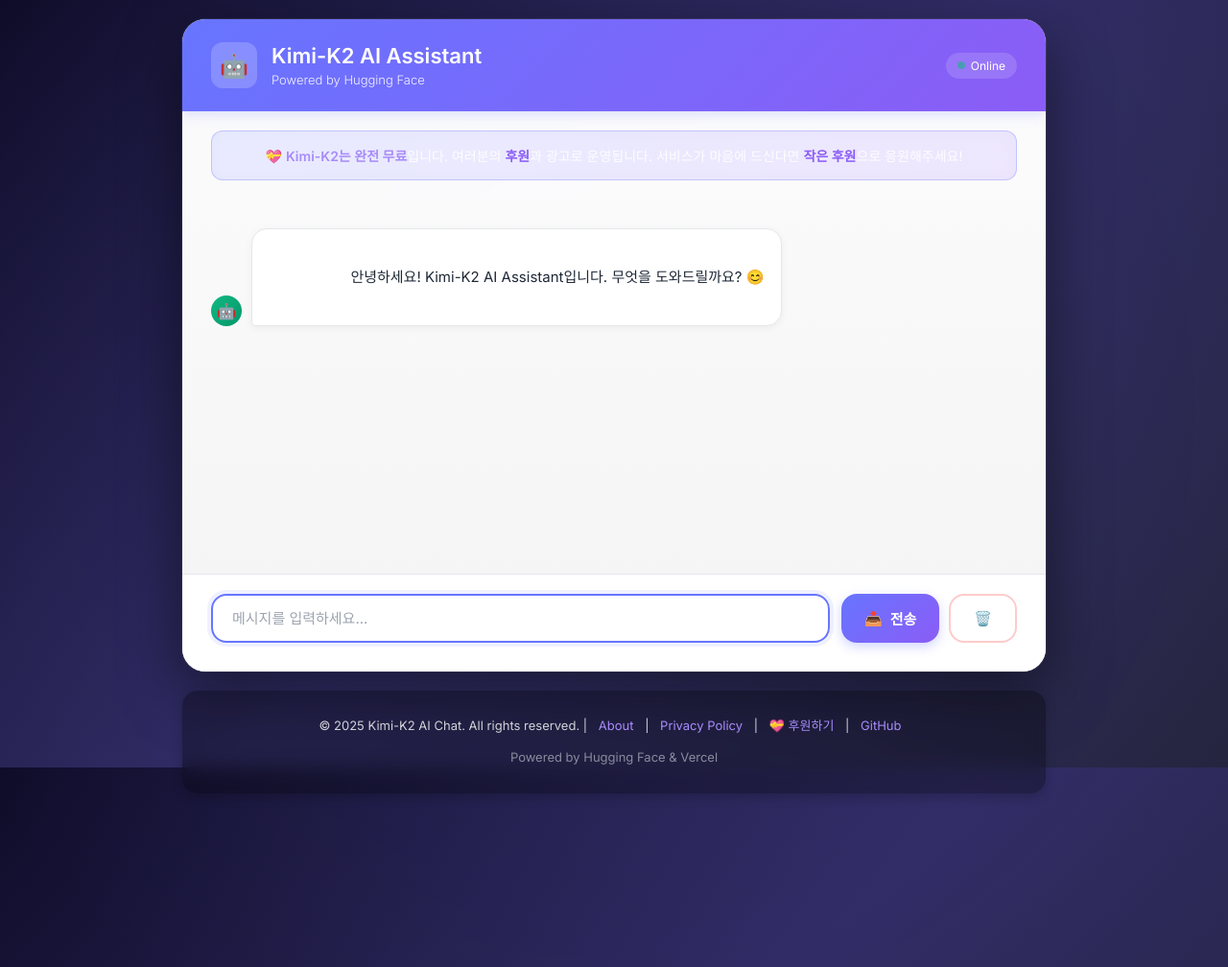
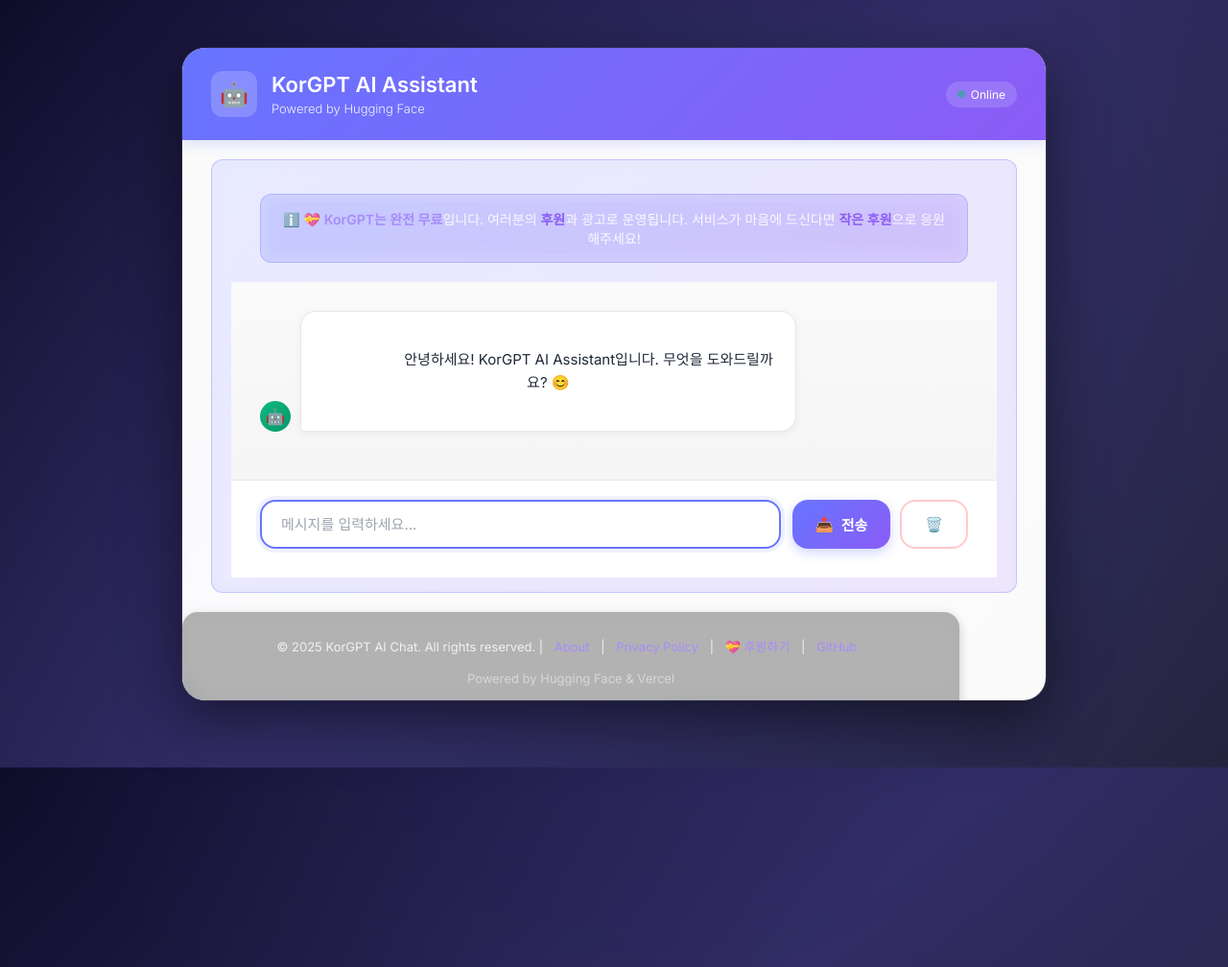
Before and after one commit to overy1234/kimigpt, a Flask app: page / in a window 1280 px wide; the page is wider, and only the part inside the window is pictured. Shown: the top 1008 px of that part at 96% size. Run offline with Flask 3, Linux system fonts and the light colour scheme.

Commit message:
Rename Kimi-K2 to KorGPT across all files

```diff
--- a/app.py
+++ b/app.py
@@ -11,7 +11,7 @@
 # Vercel에서는 정적 파일을 직접 서빙하므로 이 설정 추가
 app.config['SEND_FILE_MAX_AGE_DEFAULT'] = 0
 
-# Kimi-K2 API 클라이언트 설정
+# KorGPT API 클라이언트 설정
 client = OpenAI(
     base_url="https://router.huggingface.co/v1",
     api_key=os.environ.get("HF_TOKEN", "your-huggingface-token-here"),
@@ -59,7 +59,7 @@
             "content": user_message
         })
 
-        # Kimi-K2 API 호출
+        # KorGPT API 호출
         completion = client.chat.completions.create(
             model="moonshotai/Kimi-K2-Instruct:fireworks-ai",
             messages=conversations[session_id],
--- a/templates/index.html
+++ b/templates/index.html
@@ -3,7 +3,7 @@
 <head>
     <meta charset="UTF-8">
     <meta name="viewport" content="width=device-width, initial-scale=1.0">
-    <title>Kimi-K2 AI Chat</title>
+    <title>KorGPT AI Chat</title>
     <link rel="preconnect" href="https://fonts.googleapis.com">
     <link rel="preconnect" href="https://fonts.gstatic.com" crossorigin>
     <link href="https://fonts.googleapis.com/css2?family=Inter:wght@300;400;500;600;700&display=swap" rel="stylesheet">
@@ -495,7 +495,7 @@
             <div class="chat-header-left">
                 <div class="chat-header-icon">🤖</div>
                 <div class="chat-header-text">
-                    <h1>Kimi-K2 AI Assistant</h1>
+                    <h1>KorGPT AI Assistant</h1>
                     <p>Powered by Hugging Face</p>
                 </div>
             </div>
@@ -507,7 +507,9 @@
 
         <!-- 안내 배너 -->
         <div class="info-banner">
-            💝 <strong>Kimi-K2는 완전 무료</strong>입니다.
+                    <div class="info-banner">
+            <span class="info-icon">ℹ️</span>
+            💝 <strong>KorGPT는 완전 무료</strong>입니다.
             여러분의 <a href="/donate">후원</a>과 광고로 운영됩니다.
             서비스가 마음에 드신다면 <a href="/donate">작은 후원</a>으로 응원해주세요!
         </div>
@@ -516,7 +518,7 @@
             <div class="message assistant">
                 <div class="message-avatar">🤖</div>
                 <div class="message-content">
-                    안녕하세요! Kimi-K2 AI Assistant입니다. 무엇을 도와드릴까요? 😊
+                    안녕하세요! KorGPT AI Assistant입니다. 무엇을 도와드릴까요? 😊
                 </div>
             </div>
         </div>
@@ -545,7 +547,7 @@
 
     <div class="footer">
         <p>
-            © 2025 Kimi-K2 AI Chat. All rights reserved. |
+            © 2025 KorGPT AI Chat. All rights reserved. |
             <a href="/about">About</a> |
             <a href="/privacy">Privacy Policy</a> |
             <a href="/donate">💝 후원하기</a> |
@@ -680,7 +682,7 @@
                     <div class="message assistant">
                         <div class="message-avatar">🤖</div>
                         <div class="message-content">
-                            안녕하세요! Kimi-K2 AI Assistant입니다. 무엇을 도와드릴까요? 😊
+                            안녕하세요! KorGPT AI Assistant입니다. 무엇을 도와드릴까요? 😊
                         </div>
                     </div>
                 `;
--- a/templates/privacy.html
+++ b/templates/privacy.html
@@ -3,7 +3,7 @@
 <head>
     <meta charset="UTF-8">
     <meta name="viewport" content="width=device-width, initial-scale=1.0">
-    <title>Privacy Policy - Kimi-K2 AI Chat</title>
+    <title>Privacy Policy - KorGPT AI Chat</title>
     <meta name="description" content="개인정보처리방침">
     <style>
         * { margin: 0; padding: 0; box-sizing: border-box; }
```
Also changed, not shown: templates/about.html (+5 -5 lines), templates/donate.html (+4 -4 lines).
